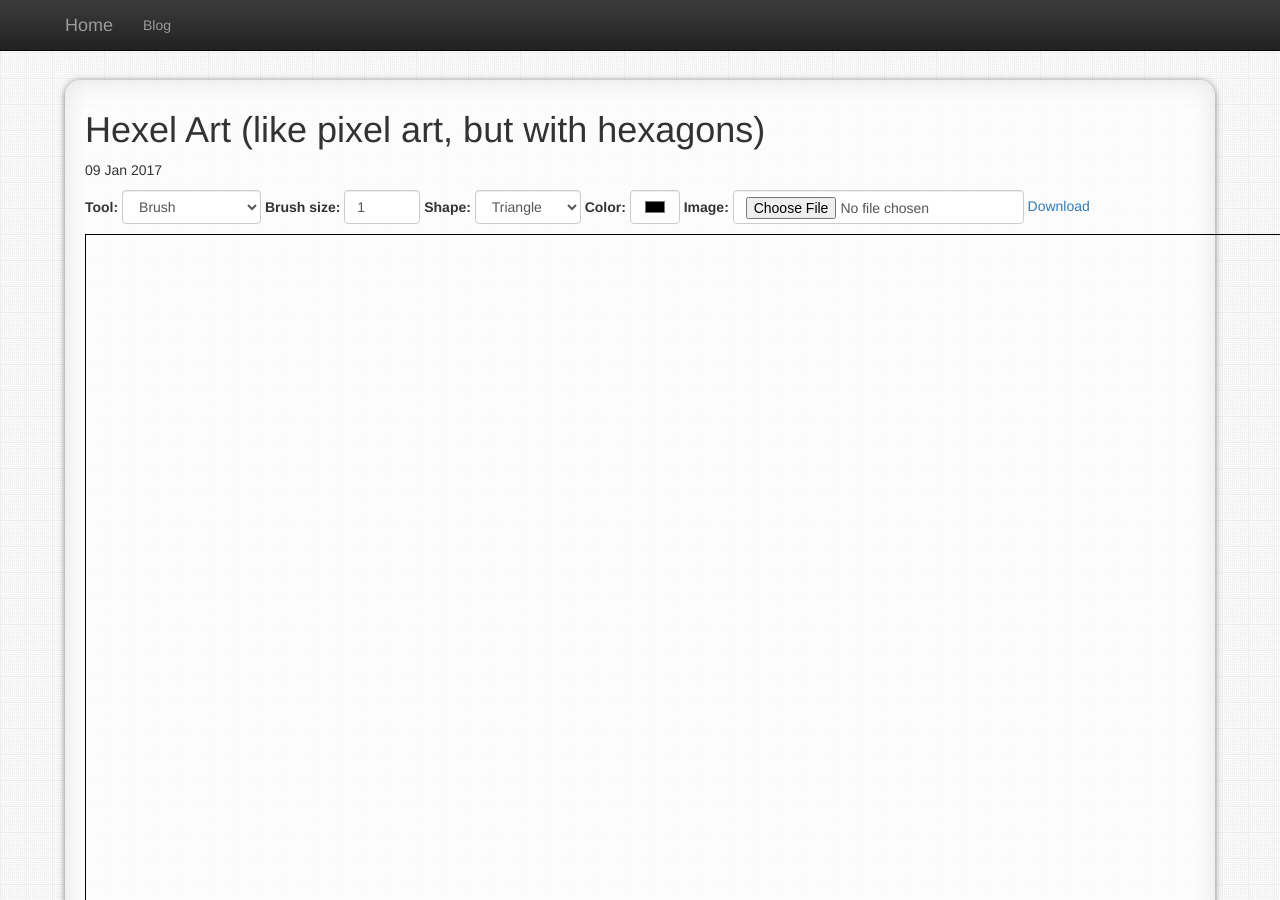
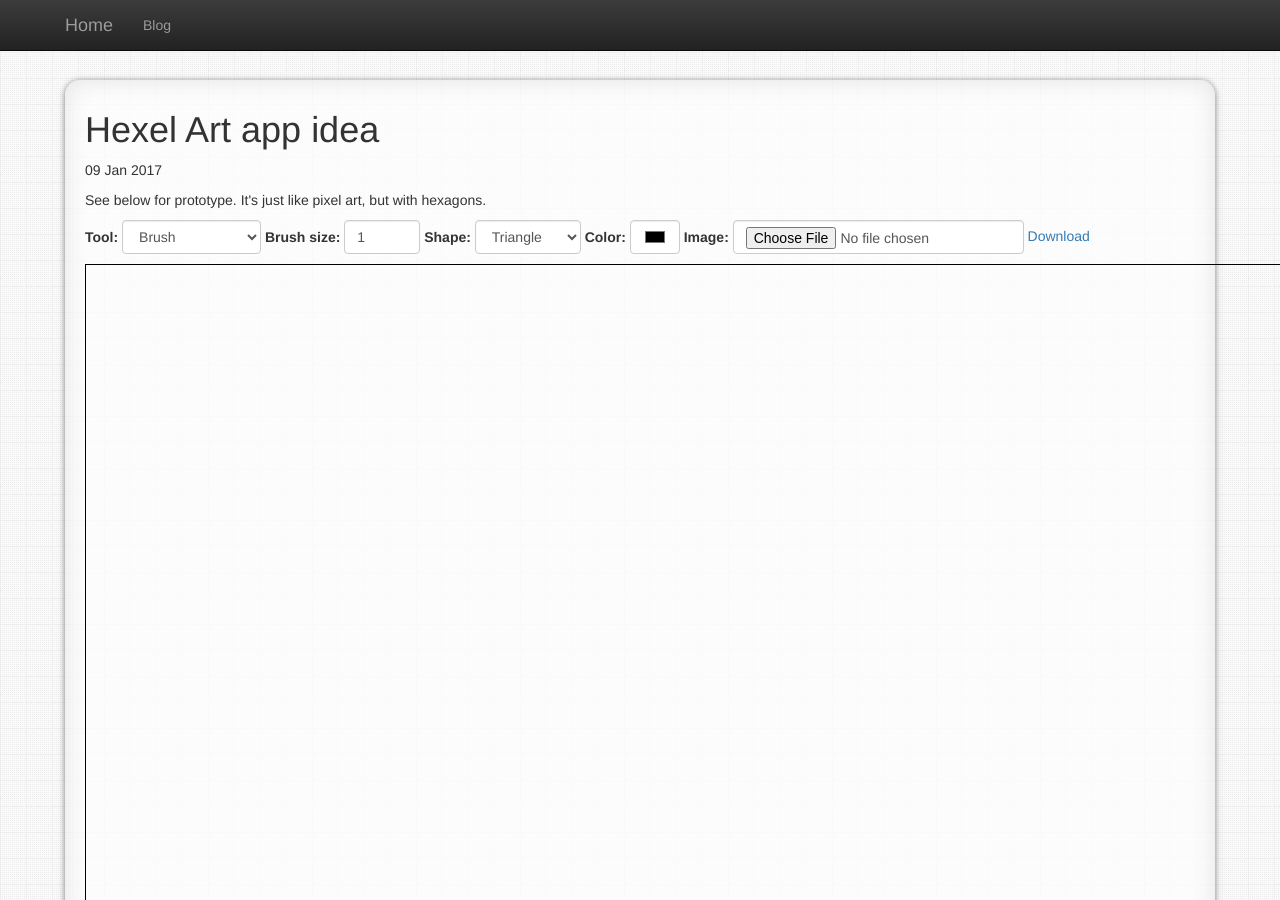
Before and after one commit to wjheesen/wjheesen.github.io, a Jekyll site: the page built from _posts/2017-01-09-hexel-art.html, in a window 1280 px wide and 900 px high. Built offline with Jekyll 4.4.1, drawn with Linux system fonts in a browser that asks for light colours; comment, search, counter and statistics services are not loaded; part of the change alters nothing that is shown.

Commit message:
Correct js references

```diff
--- a/_posts/2017-01-09-hexel-art.html
+++ b/_posts/2017-01-09-hexel-art.html
@@ -1,6 +1,6 @@
 ---
 layout: post
-title: Hexel Art (like pixel art, but with hexagons)
+title: Hexel Art app idea
 date: 2017-01-09
 ---
 <style>
@@ -17,6 +17,8 @@ date: 2017-01-09
        display: none;
    }
 </style>
+
+<p>See below for prototype. It's just like pixel art, but with hexagons.</p>
 
 <form class="form-inline">
    <div class="form-group">
@@ -95,6 +97,6 @@ date: 2017-01-09
    }
 </script>
 
-<script src="~/js/twgl-full.min.js"></script>
-<script src="~/js/gl-hex.min.js"></script>
-<script src="~/js/hexel-art.min.js"></script>
+<script src="/js/twgl-full.min.js"></script>
+<script src="/js/gl-hex.min.js"></script>
+<script src="/js/hexel-art.min.js"></script>
```
